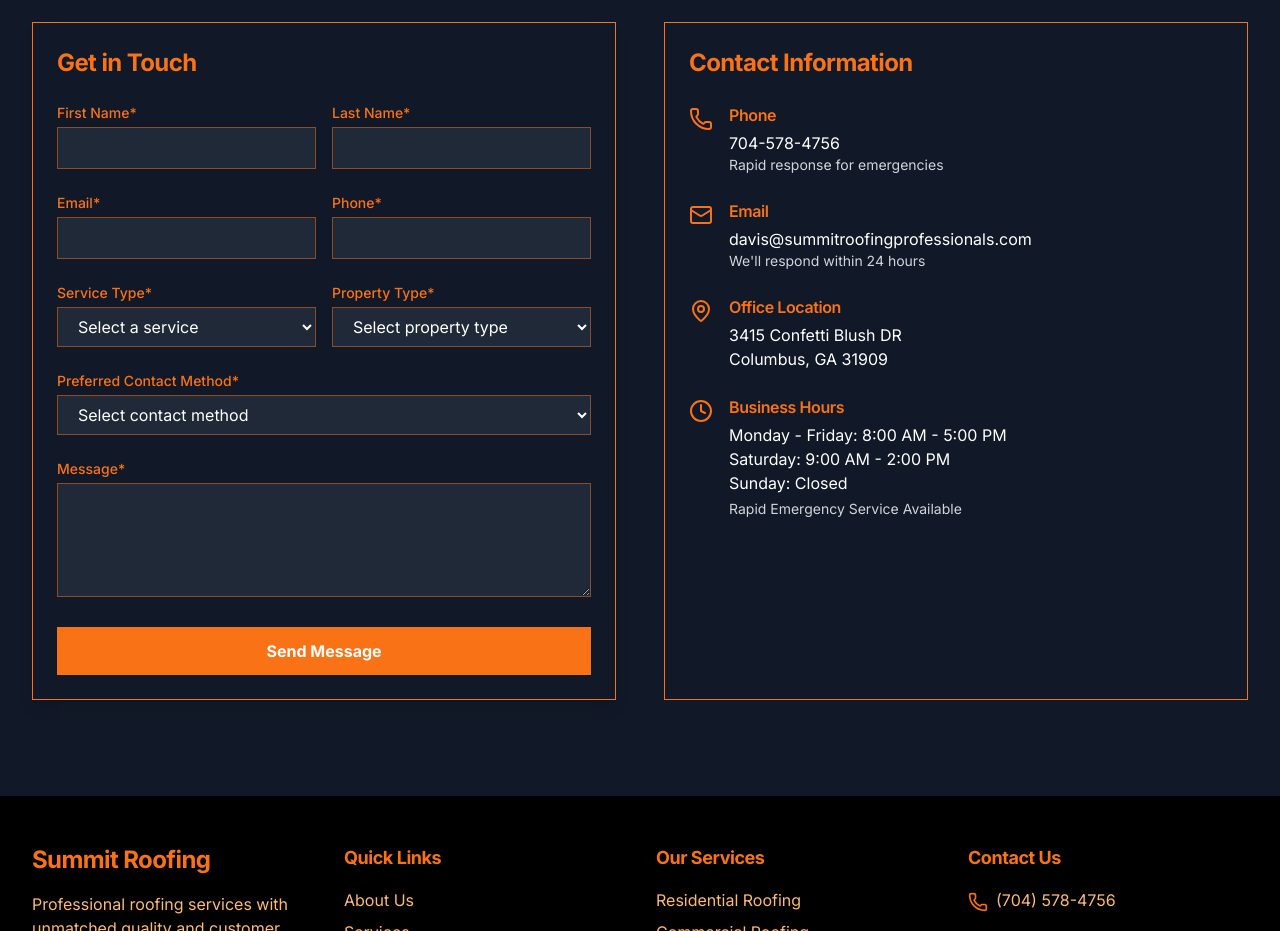
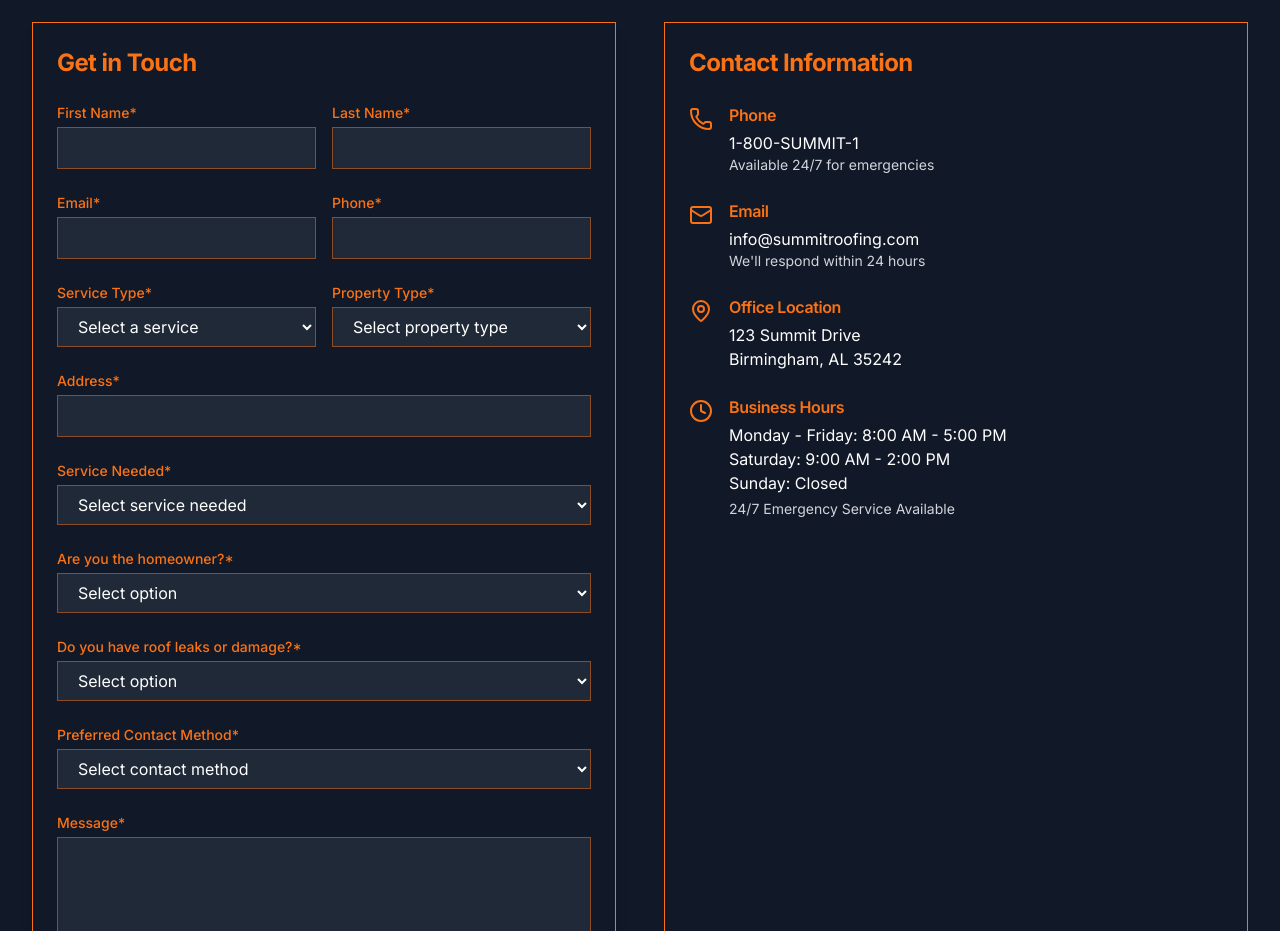
Before and after one commit to Hash0utlaw/sr, a Next.js app: page /financing in a window 1280 px wide. Shown: the part 842-1773 px from the top of the page. Built offline with nearby package versions, Linux system fonts and the light colour scheme.

Commit message:
contact form addition

```diff
--- a/app/api/contact/route.ts
+++ b/app/api/contact/route.ts
@@ -1,54 +1,61 @@
-import { NextResponse } from "next/server"
-import nodemailer from "nodemailer"
+import { Resend } from 'resend';
 
-export async function POST(request: Request) {
-  const body = await request.json()
+const resend = new Resend(process.env.RESEND_API_KEY);
 
-  // Create a nodemailer transporter
-  const transporter = nodemailer.createTransport({
-    host: process.env.EMAIL_HOST,
-    port: Number.parseInt(process.env.EMAIL_PORT || "587"),
-    secure: process.env.EMAIL_SECURE === "true",
-    auth: {
-      user: process.env.EMAIL_USER,
-      pass: process.env.EMAIL_PASS,
-    },
-  })
+export async function POST(req: Request) {
+  try {
+    const data = await req.json();
 
-  // Compose the email message
-  const message = {
-    from: process.env.EMAIL_FROM,
-    to: process.env.EMAIL_TO,
-    subject: "New Contact Form Submission",
-    text: `
-      New contact form submission:
+    // Validate required fields
+    const requiredFields = [
+      'firstName',
+      'lastName',
+      'email',
+      'phone',
+      'serviceType',
+      'message',
+      'preferredContact',
+      'propertyType',
+    ];
 
-      Name: ${body.firstName} ${body.lastName}
-      Email: ${body.email}
-      Phone: ${body.phone}
-      Service Type: ${body.serviceType}
-      Property Type: ${body.propertyType}
-      Preferred Contact Method: ${body.preferredContact}
-      Message: ${body.message}
-    `,
-    html: `
-      <h2>New contact form submission</h2>
-      <p><strong>Name:</strong> ${body.firstName} ${body.lastName}</p>
-      <p><strong>Email:</strong> ${body.email}</p>
-      <p><strong>Phone:</strong> ${body.phone}</p>
-      <p><strong>Service Type:</strong> ${body.serviceType}</p>
-      <p><strong>Property Type:</strong> ${body.propertyType}</p>
-      <p><strong>Preferred Contact Method:</strong> ${body.preferredContact}</p>
-      <p><strong>Message:</strong> ${body.message}</p>
-    `,
-  }
+    for (const field of requiredFields) {
+      if (!data[field]) {
+        return new Response(
+          JSON.stringify({ message: `Missing required field: ${field}` }),
+          { status: 400 }
+        );
+      }
+    }
 
-  try {
-    // Send the email
-    await transporter.sendMail(message)
-    return NextResponse.json({ message: "Email sent successfully" }, { status: 200 })
+    await resend.emails.send({
+      from: 'Summit Roofing <onboarding@resend.dev>',
+      to: 'davis@summitroofingprofessionals.com',
+      subject: `New Roofing Inquiry: ${data.serviceType}`,
+      html: `
+        <h2>New Contact Form Submission</h2>
+        <p><strong>Service Requested:</strong> ${data.serviceType}</p>
+        <h3>Customer Information:</h3>
+        <ul>
+          <li><strong>Name:</strong> ${data.firstName} ${data.lastName}</li>
+          <li><strong>Email:</strong> ${data.email}</li>
+          <li><strong>Phone:</strong> ${data.phone}</li>
+          <li><strong>Preferred Contact Method:</strong> ${data.preferredContact}</li>
+          <li><strong>Property Type:</strong> ${data.propertyType}</li>
+        </ul>
+        <h3>Message:</h3>
+        <p>${data.message}</p>
+      `
+    });
+
+    return new Response(
+      JSON.stringify({ message: 'Your message has been sent successfully!' }),
+      { status: 200 }
+    );
   } catch (error) {
-    console.error("Error sending email:", error)
-    return NextResponse.json({ message: "Error sending email" }, { status: 500 })
+    console.error('Error in contact form submission:', error);
+    return new Response(
+      JSON.stringify({ message: 'Failed to send your message. Please try again later.' }),
+      { status: 500 }
+    );
   }
 }
--- a/app/layout.tsx
+++ b/app/layout.tsx
@@ -1,7 +1,8 @@
 import type { Metadata } from 'next';
 import { Inter } from 'next/font/google';
 import './globals.css';
-import { Analytics } from '@vercel/analytics/react'; // Import Analytics component
+import { Analytics } from '@vercel/analytics/react';
+import { StrictMode } from 'react';
 
 const inter = Inter({ subsets: ['latin'] });
 
@@ -18,8 +19,10 @@ export default function RootLayout({
   return (
     <html lang="en">
       <body className={inter.className}>
-        {children}
-        <Analytics /> {/* Add Analytics component here */}
+        <StrictMode>
+          {children}
+          <Analytics />
+        </StrictMode>
       </body>
     </html>
   );
--- a/components/ContactForm.tsx
+++ b/components/ContactForm.tsx
@@ -19,6 +19,10 @@ const schema = yup
     message: yup.string().required("Please enter your message"),
     preferredContact: yup.string().required("Please select preferred contact method"),
     propertyType: yup.string().required("Please select property type"),
+    address: yup.string().required("Address is required"),
+    serviceNeeded: yup.string().required("Please select service needed"),
+    isHomeowner: yup.string().required("Please specify if you are the homeowner"),
+    hasRoofDamage: yup.string().required("Please specify if you have roof leaks or damage"),
   })
   .required()
 
@@ -87,7 +91,7 @@ export default function ContactForm() {
 
         {submitSuccess && (
           <div className="mb-6 p-4 bg-green-900 text-green-100 rounded-md border border-green-500">
-            Thank you for contacting us! We&apos;ll be in touch shortly.
+            Thank you for contacting us! We'll be in touch shortly.
           </div>
         )}
 
@@ -175,6 +179,59 @@ export default function ContactForm() {
             </div>
           </div>
 
+          {/* Address */}
+          <div>
+            <label className="block text-sm font-medium text-orange-500 mb-1">Address*</label>
+            <input
+              type="text"
+              {...register("address")}
+              className="w-full px-4 py-2 bg-gray-800 border border-orange-500/50 rounded-md focus:ring-orange-500 focus:border-orange-500 text-white"
+            />
+            {errors.address && <p className="mt-1 text-sm text-red-400">{errors.address.message}</p>}
+          </div>
+
+          {/* Service Needed */}
+          <div>
+            <label className="block text-sm font-medium text-orange-500 mb-1">Service Needed*</label>
+            <select
+              {...register("serviceNeeded")}
+              className="w-full px-4 py-2 bg-gray-800 border border-orange-500/50 rounded-md focus:ring-orange-500 focus:border-orange-500 text-white"
+            >
+              <option value="">Select service needed</option>
+              <option value="replacement">Replacement</option>
+              <option value="repair">Repair</option>
+            </select>
+            {errors.serviceNeeded && <p className="mt-1 text-sm text-red-400">{errors.serviceNeeded.message}</p>}
+          </div>
+
+          {/* Homeowner Status */}
+          <div>
+            <label className="block text-sm font-medium text-orange-500 mb-1">Are you the homeowner?*</label>
+            <select
+              {...register("isHomeowner")}
+              className="w-full px-4 py-2 bg-gray-800 border border-orange-500/50 rounded-md focus:ring-orange-500 focus:border-orange-500 text-white"
+            >
+              <option value="">Select option</option>
+              <option value="yes">Yes</option>
+              <option value="no">No</option>
+            </select>
+            {errors.isHomeowner && <p className="mt-1 text-sm text-red-400">{errors.isHomeowner.message}</p>}
+          </div>
+
+          {/* Roof Damage */}
+          <div>
+            <label className="block text-sm font-medium text-orange-500 mb-1">Do you have roof leaks or damage?*</label>
+            <select
+              {...register("hasRoofDamage")}
+              className="w-full px-4 py-2 bg-gray-800 border border-orange-500/50 rounded-md focus:ring-orange-500 focus:border-orange-500 text-white"
+            >
+              <option value="">Select option</option>
+              <option value="yes">Yes</option>
+              <option value="no">No</option>
+            </select>
+            {errors.hasRoofDamage && <p className="mt-1 text-sm text-red-400">{errors.hasRoofDamage.message}</p>}
+          </div>
+
           {/* Preferred Contact Method */}
           <div>
             <label className="block text-sm font-medium text-orange-500 mb-1">Preferred Contact Method*</label>
@@ -221,8 +278,8 @@ export default function ContactForm() {
             <Phone className="w-6 h-6 mt-1 flex-shrink-0 text-orange-500" />
             <div>
               <h3 className="font-semibold mb-1 text-orange-500">Phone</h3>
-              <p className="text-white">704-578-4756</p>
-              <p className="text-sm text-gray-300">Rapid response for emergencies</p>
+              <p className="text-white">1-800-SUMMIT-1</p>
+              <p className="text-sm text-gray-300">Available 24/7 for emergencies</p>
             </div>
           </div>
 
@@ -230,8 +287,8 @@ export default function ContactForm() {
             <Mail className="w-6 h-6 mt-1 flex-shrink-0 text-orange-500" />
             <div>
               <h3 className="font-semibold mb-1 text-orange-500">Email</h3>
-              <p className="text-white">davis@summitroofingprofessionals.com</p>
-              <p className="text-sm text-gray-300">We&apos;ll respond within 24 hours</p>
+              <p className="text-white">info@summitroofing.com</p>
+              <p className="text-sm text-gray-300">We'll respond within 24 hours</p>
             </div>
           </div>
 
@@ -239,8 +296,8 @@ export default function ContactForm() {
             <MapPin className="w-6 h-6 mt-1 flex-shrink-0 text-orange-500" />
             <div>
               <h3 className="font-semibold mb-1 text-orange-500">Office Location</h3>
-              <p className="text-white">3415 Confetti Blush DR</p>
-              <p className="text-white">Columbus, GA 31909</p>
+              <p className="text-white">123 Summit Drive</p>
+              <p className="text-white">Birmingham, AL 35242</p>
             </div>
           </div>
 
@@ -251,7 +308,7 @@ export default function ContactForm() {
               <p className="text-white">Monday - Friday: 8:00 AM - 5:00 PM</p>
               <p className="text-white">Saturday: 9:00 AM - 2:00 PM</p>
               <p className="text-white">Sunday: Closed</p>
-              <p className="text-sm text-gray-300 mt-1">Rapid Emergency Service Available</p>
+              <p className="text-sm text-gray-300 mt-1">24/7 Emergency Service Available</p>
             </div>
           </div>
         </div>
--- a/package.json
+++ b/package.json
@@ -21,6 +21,7 @@
     "react": "^18",
     "react-dom": "^18",
     "react-hook-form": "^7.54.2",
+    "resend": "^4.1.1",
     "tailwind-merge": "^2.6.0",
     "tailwindcss-animate": "^1.0.7",
     "yup": "^1.6.1"
```
Also changed, not shown: 2 other files (tests, documents, lock files or other folders).
